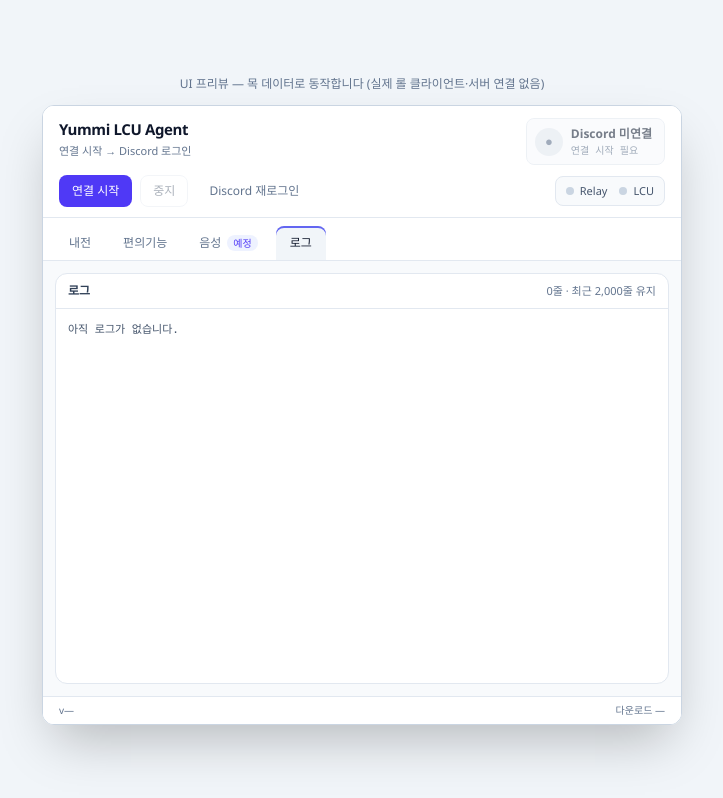
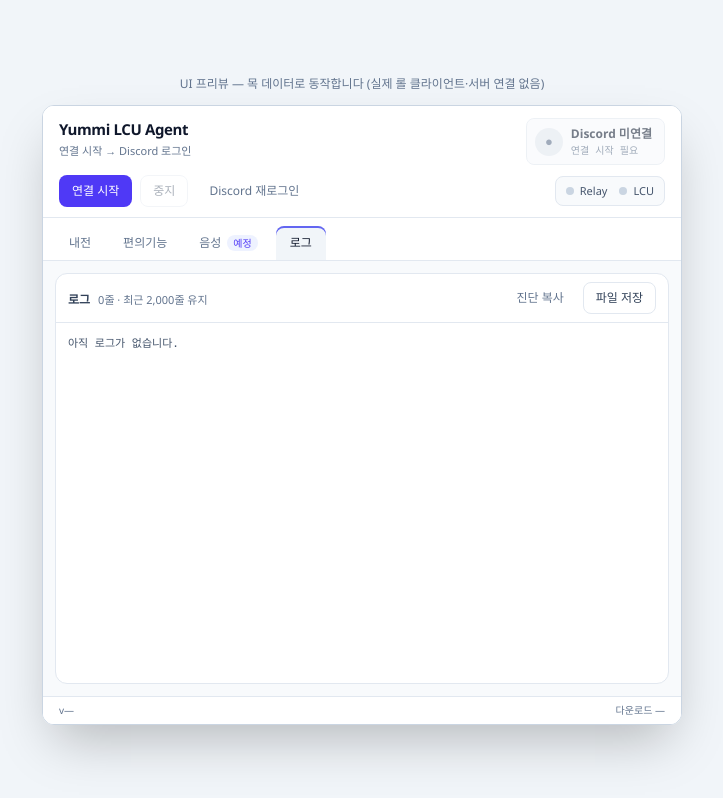
Before and after one commit to Waitence7/YummiLCU, a React (Vite) app in the folder agent-tauri/: page / in a window 1280 px wide. Both pictures are taken after a click on the button "로그". Shown: the whole page, without its empty margins (278-1001 px from the left). Built offline with nearby package versions, Linux system fonts and the light colour scheme.

Commit message:
feat: UI 진단 내보내기를 추가

```diff
--- a/agent-tauri/src/App.tsx
+++ b/agent-tauri/src/App.tsx
@@ -66,7 +66,13 @@ export function App() {
           <SettingsTab config={state.config} onPatchConfig={actions.patchConfig} />
         )}
         {tab === 'voice' && <VoiceTab />}
-        {tab === 'logs' && <LogsTab logs={state.logs} />}
+        {tab === 'logs' && (
+          <LogsTab
+            logs={state.logs}
+            onGetDiagnostics={actions.getDiagnostics}
+            onExportDiagnostics={actions.exportDiagnostics}
+          />
+        )}
       </main>
 
       <footer className="flex items-center justify-between border-t border-slate-200 bg-white px-4 py-1.5 text-[10px] text-slate-500">
--- a/agent-tauri/src/api/commands.ts
+++ b/agent-tauri/src/api/commands.ts
@@ -26,3 +26,6 @@ export const stopAgent = () => call<void>('stop_agent');
 export const relogin = () => call<void>('relogin');
 export const submitOAuthCode = (code: string) => call<void>('submit_oauth_code', { code });
 export const recentMatch = () => call<RecentMatch>('recent_match');
+
+export const getDiagnosticBundle = () => call<string>('get_diagnostic_bundle');
+export const exportDiagnosticBundle = () => call<string>('export_diagnostic_bundle');
--- a/agent-tauri/src/api/mock.ts
+++ b/agent-tauri/src/api/mock.ts
@@ -97,6 +97,21 @@ export async function mockInvoke<T>(
       });
       return undefined as T;
     }
+    case 'get_diagnostic_bundle': {
+      return [
+        'Yummi LCU Agent Diagnostics',
+        `app_version=${state.app_version ?? 'mock'}`,
+        `relay_connected=${state.relay}`,
+        `lcu_connected=${state.lcu}`,
+        `discord_bound=${state.discord_id != null}`,
+        '',
+        '--- UI Logs ---',
+        ...state.logs,
+      ].join('\n') as T;
+    }
+    case 'export_diagnostic_bundle': {
+      return 'Downloads/yummi-agent-diagnostics-preview.txt' as T;
+    }
     case 'recent_match': {
       if (!state.lcu) throw new Error('League Client가 연결되지 않았습니다.');
       const recent: RecentMatch = {
--- a/agent-tauri/src/hooks/useAgentState.ts
+++ b/agent-tauri/src/hooks/useAgentState.ts
@@ -20,6 +20,8 @@ export type AgentActions = {
   saveConfig(config: Config): Promise<boolean>;
   patchConfig(patch: Partial<Config>): Promise<boolean>;
   refreshRecent(): Promise<void>;
+  getDiagnostics(): Promise<string>;
+  exportDiagnostics(): Promise<string>;
 };
 
 export function useAgentState(): {
@@ -123,6 +125,8 @@ export function useAgentState(): {
       [saveConfig],
     ),
     refreshRecent,
+    getDiagnostics: api.getDiagnosticBundle,
+    exportDiagnostics: api.exportDiagnosticBundle,
   };
 
   return { state, recent, actions };
--- a/agent-tauri/src/tabs/LogsTab.tsx
+++ b/agent-tauri/src/tabs/LogsTab.tsx
@@ -1,19 +1,79 @@
-import { useEffect, useRef } from 'react';
+import { useEffect, useRef, useState } from 'react';
 
-export function LogsTab({ logs }: { logs: string[] }) {
+import { Button } from '../components/ui';
+
+export function LogsTab({
+  logs,
+  onGetDiagnostics,
+  onExportDiagnostics,
+}: {
+  logs: string[];
+  onGetDiagnostics(): Promise<string>;
+  onExportDiagnostics(): Promise<string>;
+}) {
   const scroller = useRef<HTMLPreElement>(null);
+  const [notice, setNotice] = useState<string | null>(null);
+  const [busy, setBusy] = useState<'copy' | 'export' | null>(null);
 
   useEffect(() => {
     const element = scroller.current;
     if (element) element.scrollTop = element.scrollHeight;
   }, [logs]);
 
+  async function copyDiagnostics() {
+    setBusy('copy');
+    setNotice(null);
+    try {
+      const bundle = await onGetDiagnostics();
+      await navigator.clipboard.writeText(bundle);
+      setNotice('진단 정보를 클립보드에 복사했습니다.');
+    } catch (error) {
+      setNotice(`진단 정보 복사 실패: ${String(error)}`);
+    } finally {
+      setBusy(null);
+    }
+  }
+
+  async function exportDiagnostics() {
+    setBusy('export');
+    setNotice(null);
+    try {
+      const path = await onExportDiagnostics();
+      setNotice(`진단 파일 저장됨: ${path}`);
+    } catch (error) {
+      setNotice(`진단 파일 저장 실패: ${String(error)}`);
+    } finally {
+      setBusy(null);
+    }
+  }
+
   return (
     <div className="flex h-full flex-col rounded-xl border border-slate-200 bg-white">
-      <div className="flex items-center justify-between border-b border-slate-200 px-3 py-2">
-        <span className="text-[12px] font-semibold text-slate-700">로그</span>
-        <span className="text-[11px] text-slate-500">{logs.length}줄 · 최근 2,000줄 유지</span>
+      <div className="flex items-center justify-between gap-3 border-b border-slate-200 px-3 py-2">
+        <div className="min-w-0">
+          <span className="text-[12px] font-semibold text-slate-700">로그</span>
+          <span className="ml-2 text-[11px] text-slate-500">
+            {logs.length}줄 · 최근 2,000줄 유지
+          </span>
+        </div>
+        <div className="flex shrink-0 items-center gap-1.5">
+          <Button
+            variant="ghost"
+            disabled={busy !== null}
+            onClick={() => void copyDiagnostics()}
+          >
+            {busy === 'copy' ? '복사 중…' : '진단 복사'}
+          </Button>
+          <Button disabled={busy !== null} onClick={() => void exportDiagnostics()}>
+            {busy === 'export' ? '저장 중…' : '파일 저장'}
+          </Button>
+        </div>
       </div>
+      {notice && (
+        <div className="border-b border-slate-100 bg-slate-50 px-3 py-1.5 text-[10px] text-slate-600">
+          {notice}
+        </div>
+      )}
       <pre
         ref={scroller}
         className="min-h-0 flex-1 select-text overflow-auto p-3 font-mono text-[11px] leading-relaxed whitespace-pre-wrap text-slate-600"
```
